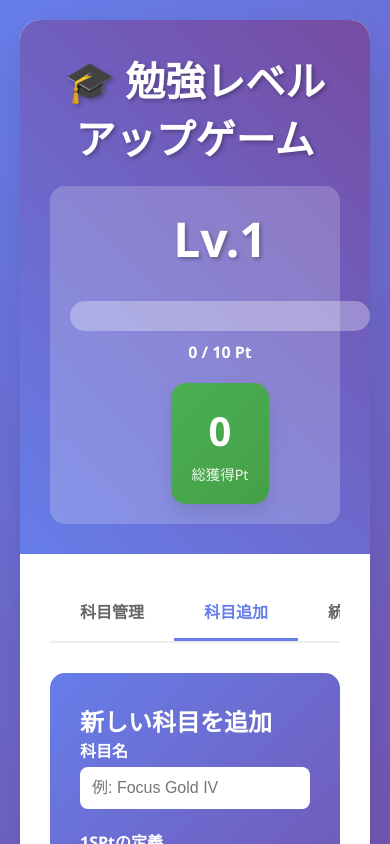
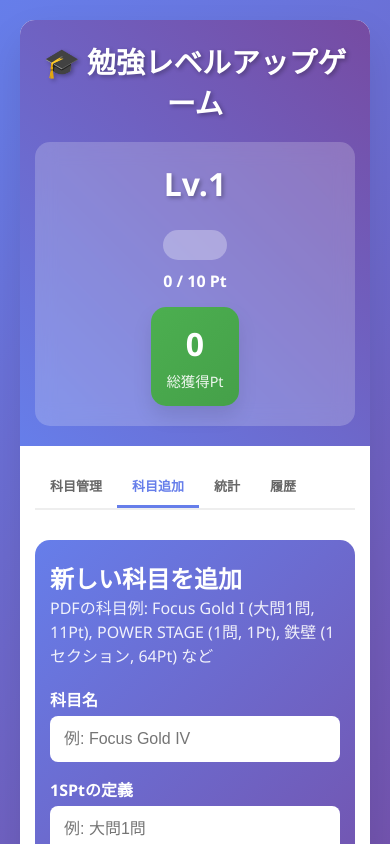
Before and after one commit to youtetsu/Study-LevelUp, a plain HTML site: page index.html in a window 390 px wide. Both pictures are taken after a click on the button "科目追加". Shown: the top 844 px of the page. Drawn offline with Linux system fonts and the light colour scheme.

Commit message:
Update index.html

```diff
--- a/index.html
+++ b/index.html
@@ -132,8 +132,8 @@
 
         .subjects-grid {
             display: grid;
-            grid-template-columns: repeat(auto-fit, minmax(300px, 1fr));
-            gap: 20px;
+            grid-template-columns: repeat(auto-fit, minmax(280px, 1fr));
+            gap: 15px;
             margin-bottom: 30px;
         }
 
@@ -309,22 +309,156 @@
         }
 
         @media (max-width: 768px) {
+            .container {
+                margin: 10px;
+                border-radius: 15px;
+            }
+
+            .header {
+                padding: 20px 15px;
+            }
+
+            .header h1 {
+                font-size: 2em;
+            }
+
             .level-info {
                 flex-direction: column;
                 text-align: center;
+                gap: 15px;
+            }
+
+            .level-badge {
+                font-size: 2.5em;
+            }
+
+            .progress-container {
+                min-width: auto;
+            }
+
+            .main-content {
+                padding: 20px 15px;
             }
 
             .subjects-grid {
                 grid-template-columns: 1fr;
+                gap: 15px;
+            }
+
+            .subject-card {
+                padding: 15px;
+            }
+
+            .subject-header {
+                flex-direction: column;
+                align-items: flex-start;
+                gap: 10px;
+            }
+
+            .subject-name {
+                font-size: 1.1em;
+            }
+
+            .input-group {
+                flex-direction: column;
+                gap: 10px;
+            }
+
+            .spt-input {
+                width: 100%;
+                padding: 12px;
+                font-size: 16px;
+            }
+
+            .add-btn {
+                width: 100%;
+                padding: 12px;
+                font-size: 16px;
             }
 
             .form-row {
                 flex-direction: column;
+                gap: 15px;
+            }
+
+            .form-group {
+                min-width: auto;
+            }
+
+            .form-group input {
+                padding: 14px;
+                font-size: 16px;
+            }
+
+            .form-btn {
+                width: 100%;
+                padding: 14px;
+                font-size: 16px;
             }
 
             .tabs {
                 overflow-x: auto;
                 white-space: nowrap;
+                -webkit-overflow-scrolling: touch;
+            }
+
+            .tab {
+                padding: 12px 20px;
+                font-size: 14px;
+                flex-shrink: 0;
+            }
+
+            .stats-grid {
+                grid-template-columns: repeat(2, 1fr);
+                gap: 15px;
+            }
+
+            .stat-card {
+                padding: 15px;
+            }
+
+            .stat-number {
+                font-size: 2em;
+            }
+
+            .history-item {
+                padding: 12px;
+            }
+
+            .add-subject-form {
+                padding: 20px 15px;
+            }
+        }
+
+        @media (max-width: 480px) {
+            body {
+                padding: 10px;
+            }
+
+            .header h1 {
+                font-size: 1.8em;
+            }
+
+            .level-badge {
+                font-size: 2em;
+            }
+
+            .subject-name {
+                font-size: 1em;
+            }
+
+            .subject-category {
+                padding: 4px 8px;
+                font-size: 0.75em;
+            }
+
+            .stats-grid {
+                grid-template-columns: 1fr;
+            }
+
+            .tab {
+                padding: 10px 15px;
+                font-size: 13px;
             }
         }
     </style>
@@ -369,6 +503,7 @@
             <div id="add-subject-tab" class="tab-content">
                 <div class="add-subject-form">
                     <h2>新しい科目を追加</h2>
+                    <p style="margin-bottom: 20px; opacity: 0.9;">PDFの科目例: Focus Gold I (大問1問, 11Pt), POWER STAGE (1問, 1Pt), 鉄壁 (1セクション, 64Pt) など</p>
                     <div class="form-row">
                         <div class="form-group">
                             <label>科目名</label>
@@ -426,25 +561,8 @@
             20484, 22532, 24786, 27264, 29991, 32990, 36289, 39918, 43909, 48300, 53130, 58443, 64288, 70716, 77788, 85567, 94123, 103536, 113889, 125278
         ];
 
-        // 初期科目データ
-        const defaultSubjects = [
-            // 数学
-            { name: 'Focus Gold I', definition: '大問1問', ratio: 11, category: '数学' },
-            { name: 'Focus Gold II', definition: '大問1問', ratio: 27, category: '数学' },
-            { name: 'Focus Gold III', definition: '大問1問', ratio: 22, category: '数学' },
-            { name: 'Focus Gold A', definition: '大問1問', ratio: 33, category: '数学' },
-            { name: 'Focus Gold B', definition: '大問1問', ratio: 16, category: '数学' },
-            { name: 'Focus Gold C', definition: '大問1問', ratio: 38, category: '数学' },
-            { name: 'Focus Gold 思考問題', definition: '大問1問', ratio: 50, category: '数学' },
-            // 英語
-            { name: 'POWER STAGE', definition: '1問', ratio: 1, category: '英語' },
-            { name: '英検準一級単語帳', definition: '1セクション', ratio: 128, category: '英語' },
-            { name: '鉄壁', definition: '1セクション', ratio: 64, category: '英語' },
-            { name: '洋書', definition: '1冊', ratio: 343, category: '英語' },
-            // 国語
-            { name: '古文単語315', definition: '1周', ratio: 315, category: '国語' },
-            { name: 'プログレス', definition: '1題', ratio: 73, category: '国語' }
-        ];
+        // 初期科目データ（空）
+        const defaultSubjects = [];
 
         // ゲームデータ
         let gameData = {
@@ -535,6 +653,17 @@
         // 科目カード表示
         function renderSubjects() {
             const grid = document.getElementById('subjectsGrid');
+
+            if (gameData.subjects.length === 0) {
+                grid.innerHTML = `
+                    <div style="grid-column: 1 / -1; text-align: center; padding: 40px; color: #666;">
+                        <h3>📚 科目がまだ登録されていません</h3>
+                        <p style="margin-top: 10px;">「科目追加」タブから新しい科目を追加してください</p>
+                    </div>
+                `;
+                return;
+            }
+
             grid.innerHTML = '';
 
             gameData.subjects.forEach((subject, index) => {
```
